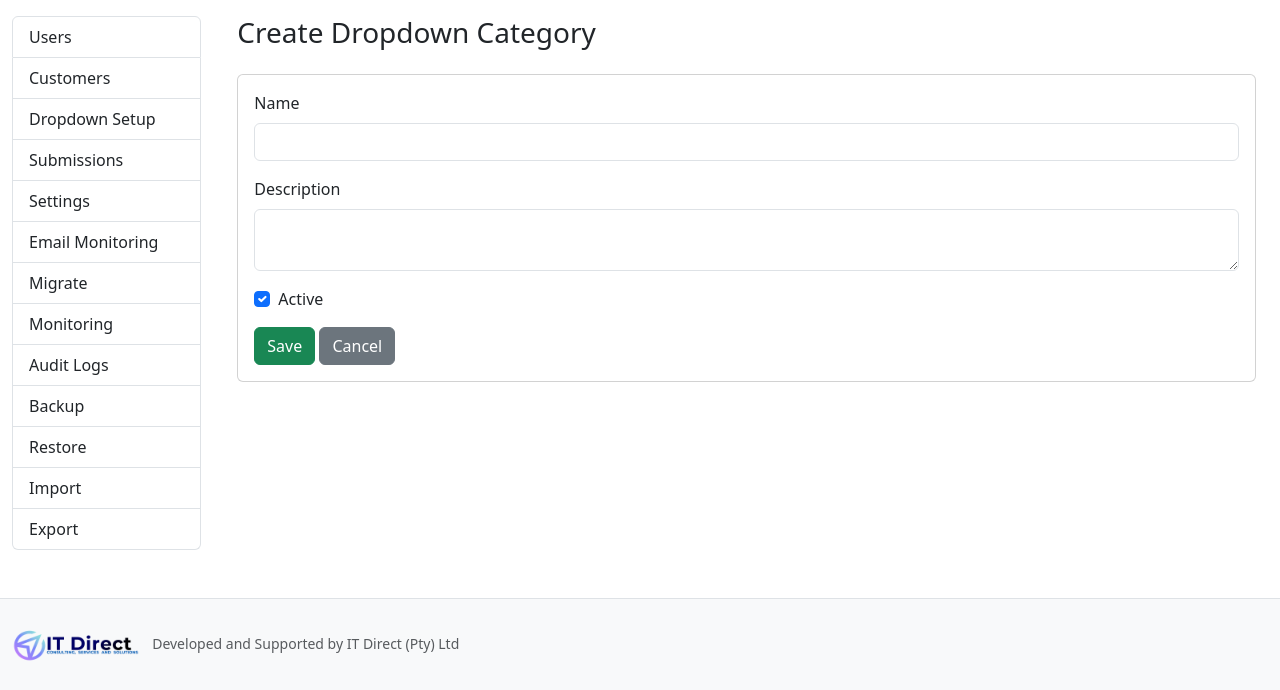
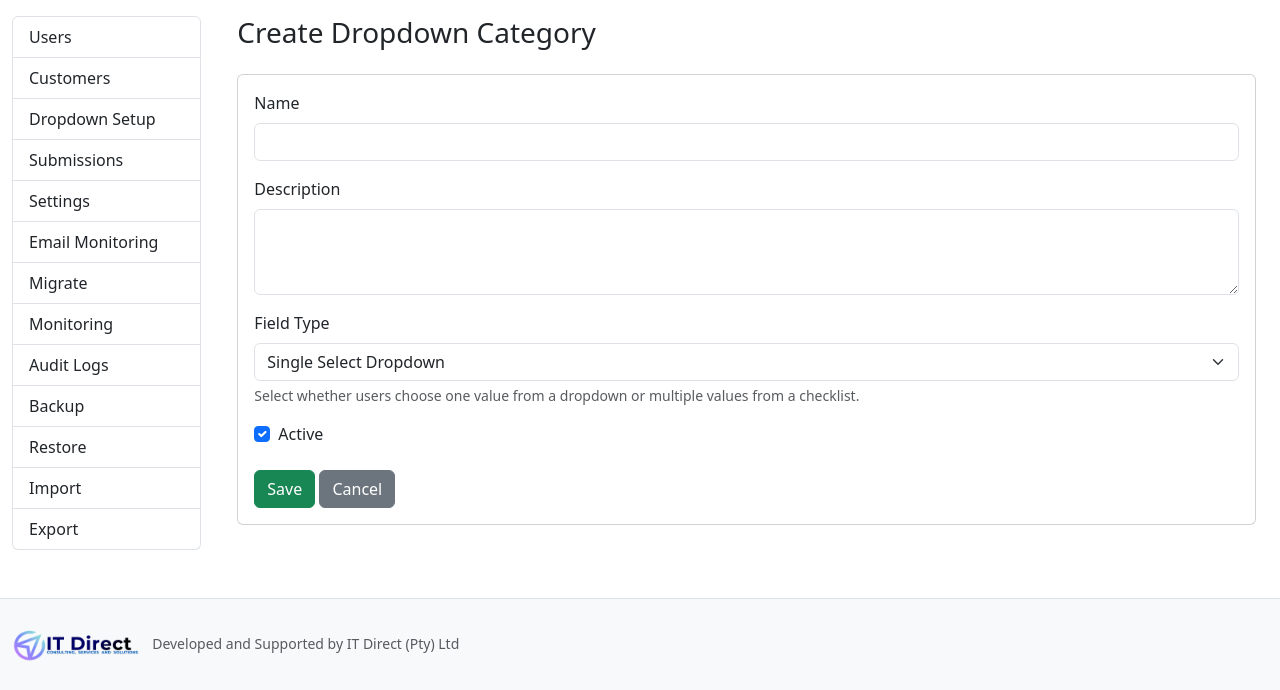
Before and after one commit to raynogrundling-stack/TestSamples, a Python web app: template templates/admin/dropdowns/create_category.html in a window 1280 px wide. Shown: the part 16-706 px from the top of the page. Run offline with Jinja, Linux system fonts and the light colour scheme; the template is opened without the code that fills it, so the values that code supplies are empty.

Commit message:
Update create_category.html

```diff
--- a/templates/admin/dropdowns/create_category.html
+++ b/templates/admin/dropdowns/create_category.html
@@ -1,4 +1,5 @@
 {% extends "admin/base.html" %}
+
 {% block title %}
 Create Category
 {% endblock %}
@@ -11,27 +12,58 @@ Create Category
         <div class="card-body">
             <form method="POST">
                 <div class="mb-3">
-                    <label class="form-label">
+                    <label
+                        class="form-label">
                         Name
                     </label>
-                    <input type="text"
+                    <input
+                        type="text"
                         name="name"
                         class="form-control"
                         required>
                 </div>
                 <div class="mb-3">
-                    <label class="form-label">
+                    <label
+                        class="form-label">
                         Description
                     </label>
-                    <textarea name="description"
-                              class="form-control"></textarea>
+                    <textarea
+                        name="description"
+                        class="form-control"
+                        rows="3"></textarea>
                 </div>
-                <div class="form-check mb-3">
-                    <input type="checkbox"
+                <div class="mb-3">
+                    <label
+                        class="form-label">
+                        Field Type
+                    </label>
+                    <select
+                        name="input_type"
+                        class="form-select">
+                        <option
+                            value="dropdown"
+                            selected>
+                            Single Select Dropdown
+                        </option>
+                        <option
+                            value="checklist">
+                            Multi Select Checklist
+                        </option>
+                    </select>
+                    <div class="form-text">
+                        Select whether users choose one value
+                        from a dropdown or multiple values
+                        from a checklist.
+                    </div>
+                </div>
+                <div class="form-check mb-4">
+                    <input
+                        type="checkbox"
                         name="active"
                         class="form-check-input"
                         checked>
-                    <label class="form-check-label">
+                    <label
+                        class="form-check-label">
                         Active
                     </label>
                 </div>
```
Lines whose indentation alone changed are shown as unchanged.
